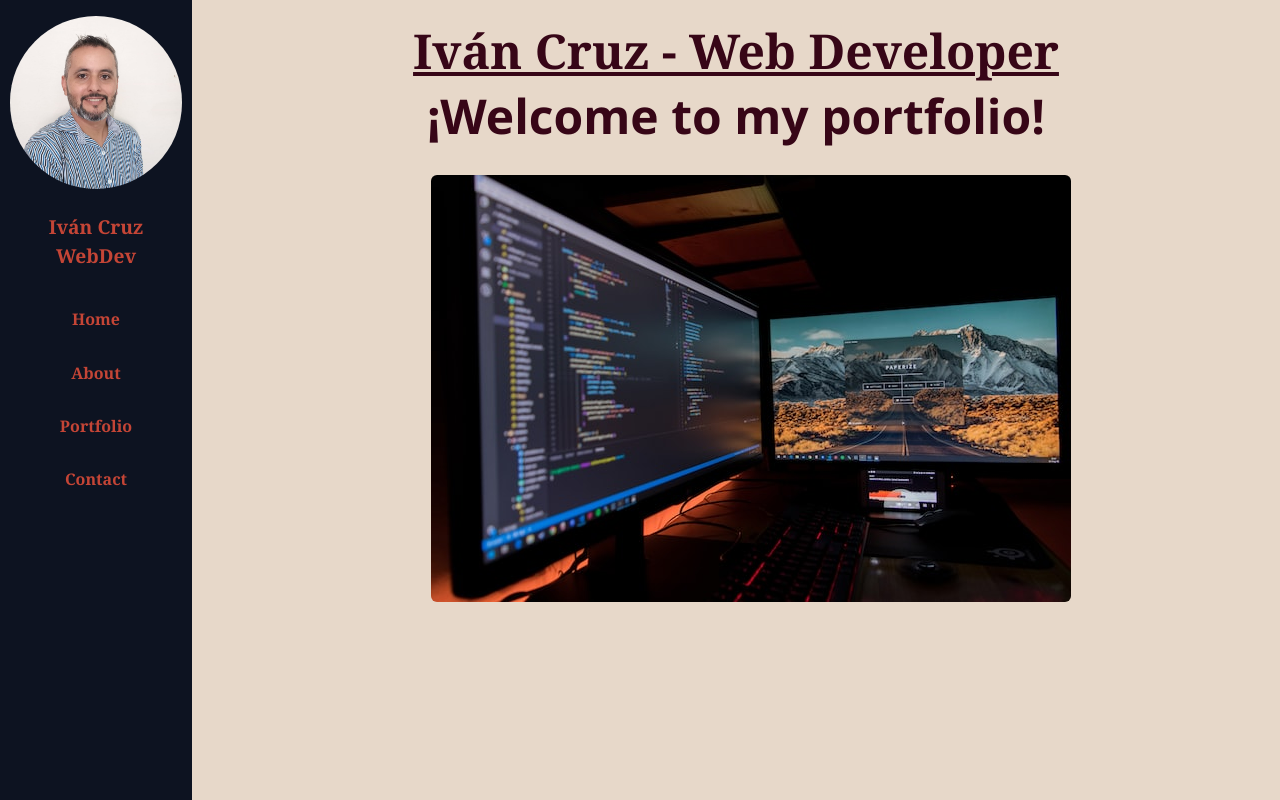
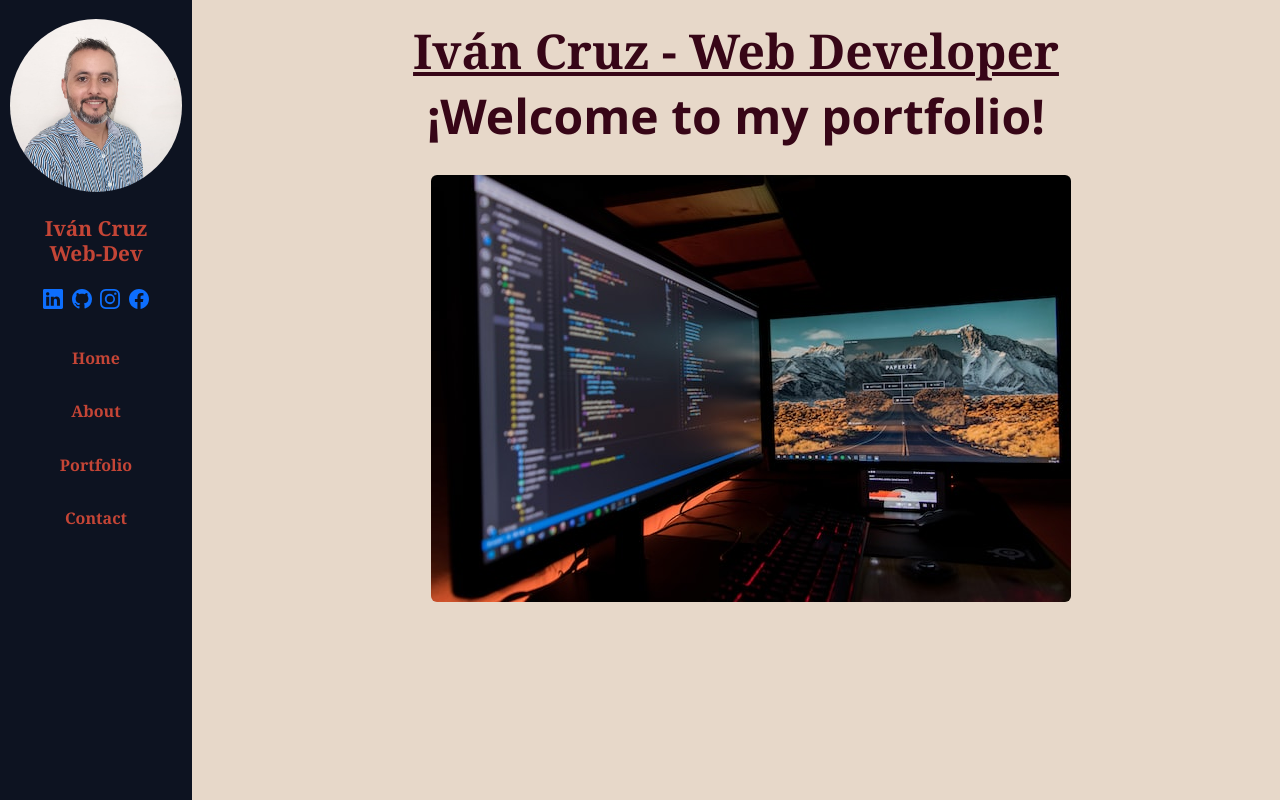
Before and after one commit to RafaIvanCz/My-Portfolio, a React (Create React App) app: page / in a window 1280 px wide. Built offline with nearby package versions, Linux system fonts and the light colour scheme.

Commit message:
Lateral profile stylized

```diff
--- a/package.json
+++ b/package.json
@@ -10,6 +10,7 @@
     "react": "^18.2.0",
     "react-dom": "^18.2.0",
     "react-hook-form": "^7.36.1",
+    "react-icons": "^4.4.0",
     "react-router": "^6.4.0",
     "react-router-dom": "^6.4.1",
     "react-scripts": "5.0.1",
--- a/public/index.html
+++ b/public/index.html
@@ -6,8 +6,6 @@
     <meta name="viewport" content="width=device-width, initial-scale=1" />
     <meta name="theme-color" content="#000000" />
     <meta name="description" content="Web site created using create-react-app"/>
-    <meta name="keywords" content="portfolio, diseño web, programador, javascript, html, css, react">
-    <meta name="author" content="rafael ivan cruz"
     <link rel="apple-touch-icon" href="%PUBLIC_URL%/logo192.png" />
     <link rel="manifest" href="%PUBLIC_URL%/manifest.json" />
     <link rel="stylesheet" href="https://cdn.jsdelivr.net/npm/bootstrap@5.2.1/dist/css/bootstrap.min.css">
@@ -19,5 +17,6 @@
     <div id="root"></div>
 
     <script src="https://cdn.jsdelivr.net/npm/bootstrap@5.2.1/dist/js/bootstrap.bundle.min.js"></script>
+    <script src="https://kit.fontawesome.com/22a9cf9d13.js" crossorigin="anonymous"></script>
   </body>
 </html>
--- a/src/App.js
+++ b/src/App.js
@@ -4,10 +4,12 @@ import LateralProfile from "./Components/LateralProfile/LateralProfile";
 
 const App = () => {
   return (
-    <>
+    <section>
       <LateralProfile />
-      <Hero />
-    </>
+      <>
+        <Hero />
+      </>
+    </section>
   );
 }
 
--- a/src/Components/LateralProfile/LateralProfile.js
+++ b/src/Components/LateralProfile/LateralProfile.js
@@ -1,21 +1,22 @@
 import React from "react"
 import "../LateralProfile/lateralProfile.css"
 import image from "../../assets/images/Profile.jpeg"
-// import linkedin from "../../assets/images/linkedin.png"
+import { BsLinkedin, BsGithub, BsInstagram, BsFacebook, } from 'react-icons/bs';
 
-const LateralProfile = () => {
+const  LateralProfile = () => {
+
   return (
     <>
       <div className=" position-relative ">
-        <div id="menu-hamb" className="style position-absolute vh-100">
-          <div className="profile d-flex flex-column align-items-center mt-3">
+        <div className="style position-absolute vh-100">
+          <div className="profile">
             <img src={image} className="picture" alt="" /> <br />
-            <a className="profile-text" href="#/home">Iván Cruz <br /> <span>W</span>eb<span>D</span>ev</a>
-            <div className="social-media">
-              <link href="/https://www.linkedin.com/in/rafael-ivan-cruz" target="_black" className="fab fa-linkedin-in"></link>
-              <link href="#/" target="_blank" className="fab fa-github"></link>
-              <link href="#/" target="_blank" className="fab fa-instagram"></link>
-              <link href="#/" target="_blank" className="fab fa-facebook-f"></link>
+            <h3 className="profile-text" >Iván Cruz <br /> Web-Dev </h3>
+            <div className="social-media fa-lg">
+              <a href="https://www.linkedin.com/in/rafael-ivan-cruz/" target="_blank" rel='noreferrer' ><BsLinkedin /></a>
+              <a href="https://github.com/RafaIvanCz" target="_blank" rel='noreferrer'><BsGithub /></a>
+              <a href="https://www.instagram.com/ivan.cz/" target="_blank" rel='noreferrer'><BsInstagram /></a>
+              <a href="https://www.facebook.com/evan.cz.7/" target="_blank" rel='noreferrer'><BsFacebook /></a>
             </div>
           </div>
           <nav className="navbar h-25">
@@ -24,13 +25,10 @@ const LateralProfile = () => {
             <a href="#/portfolio" id="nav-portfolio" onclick="active3()" className="nav-item">Portfolio</a>
             <a href="#/contact" id="nav-contact" onclick="active4()" className="nav-item">Contact</a>
           </nav>
-          <div className="dark-mode">
-            <i className="fas"></i>
-          </div>
         </div>
       </div>
     </>
   );
 }
 
-export default LateralProfile;
+export default LateralProfile
--- a/src/Components/LateralProfile/lateralProfile.css
+++ b/src/Components/LateralProfile/lateralProfile.css
@@ -1,6 +1,17 @@
 .style {
   background-color: #0d1321;
   width: 15%;
+}
+
+.profile {
+  display: flex;
+  flex-direction: column;
+  align-items: center;
+  margin-top: 10%;
+}
+
+.profile a:hover {
+  color: var(--font-menu);
 }
 
 .picture {
@@ -13,7 +24,7 @@
 .profile-text {
   text-align: center;
   text-decoration: none;
-  font-size: larger;
+  font-size: 130%;
   color: var(--font-menu);
   font-weight: bold;
 }
@@ -24,8 +35,25 @@
   margin-top: 15%;
 }
 
+.navbar a:hover {
+  color: var(--nav-hover);
+}
+
 .nav-item {
   text-decoration: none;
   color: var(--font-menu);
   font-weight: bold;
+  text-transform: none;
 }
+
+.social-media {
+  padding-top: 8%;
+  width: 55%;
+  display: flex;
+  justify-content: space-between;
+  align-items: center;
+}
+
+.social-media a:hover {
+  color: var(--font-menu);
+}
--- a/src/index.css
+++ b/src/index.css
@@ -10,6 +10,7 @@
   --font-menu: #c44536;
   --font-span: #012a4a;
   --font-hero: #370617;
+  --nav-hover: #147df5;
 }
 
 html {
```
Also changed, not shown: src/assets/images/linkedin.png, 1 other file (tests, documents, lock files or other folders).
